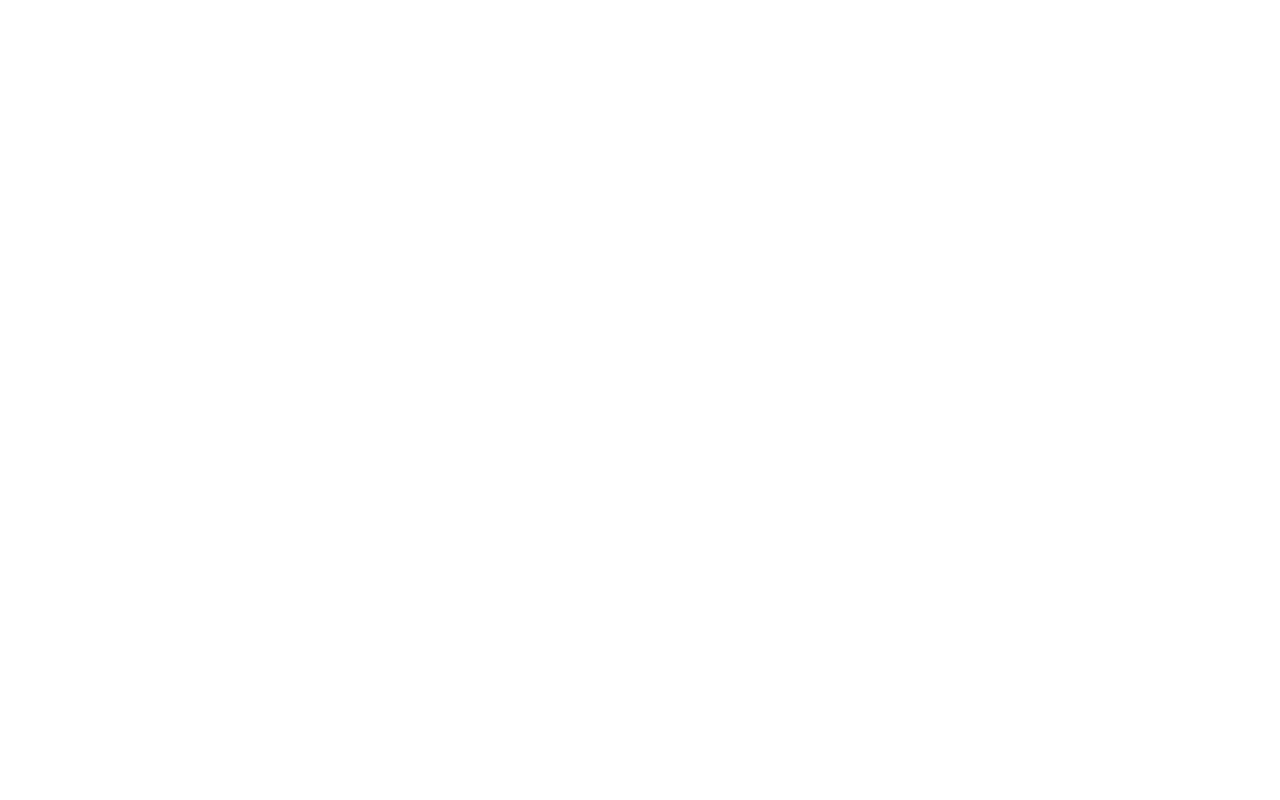
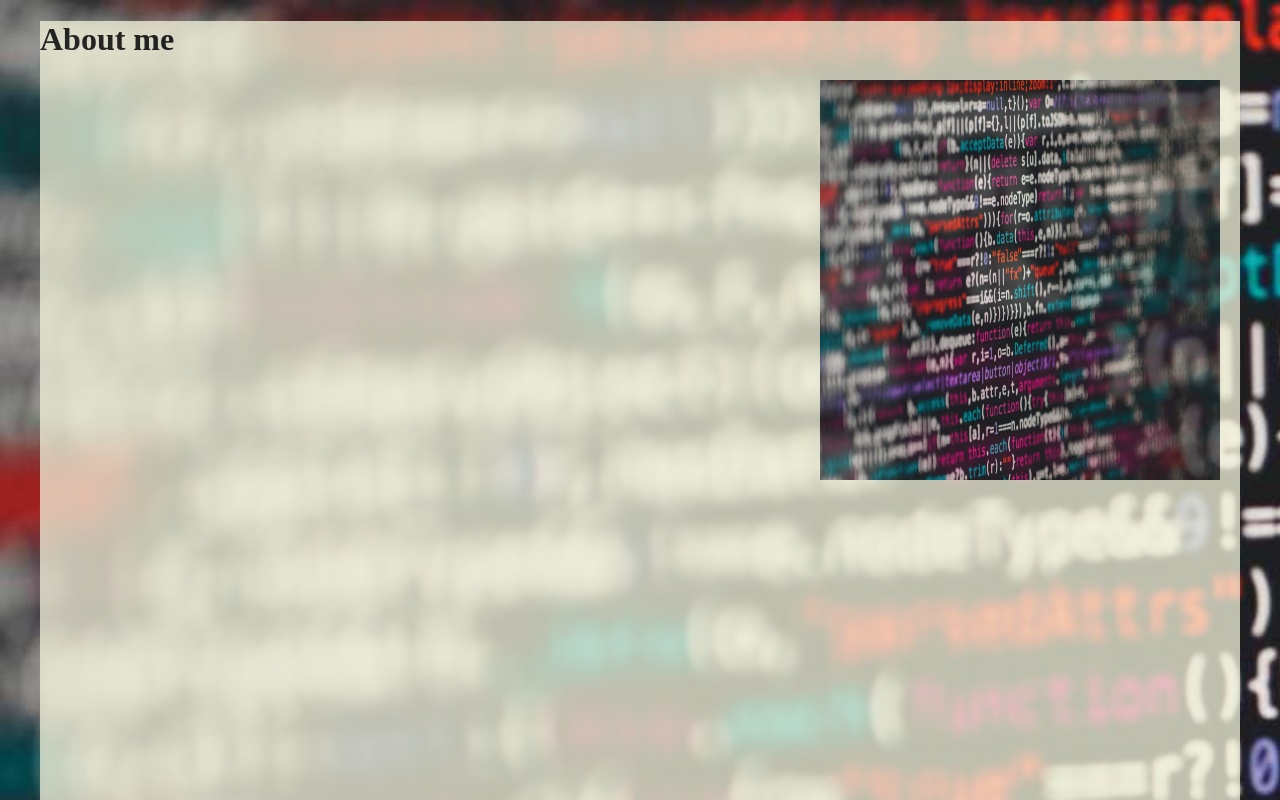
Before and after one commit to Adr1ni/tecsup-s2, a plain HTML site: page trabajo-propuesto/index.html in a window 1280 px wide. Shown: the top 800 px of the page. Drawn offline with Linux system fonts and the light colour scheme.

Commit message:
Avance del trabajo propuesto

```diff
--- a/trabajo-propuesto/index.html
+++ b/trabajo-propuesto/index.html
@@ -4,10 +4,17 @@
     <meta charset="UTF-8">
     <meta http-equiv="X-UA-Compatible" content="IE=edge">
     <meta name="viewport" content="width=device-width, initial-scale=1.0">
-    <title>Document</title>
+    <title>Adriano Gongora</title>
     <link rel="stylesheet" href="style.css">
 </head>
 <body>
-
+    <div id="container">
+        <h1>About me</h1>
+        <p></p>
+        <img src="algoritmos-inteligentes-para-combatir-el-crimen-mejor-que-en-breaking-bad.jpg" alt="">
+    </div>
+    <br>
+    <div id="container"></div>
+    <footer><p>© 2023 Adriano Gongora</p></footer>
 </body>
 </html>
--- a/trabajo-propuesto/style.css
+++ b/trabajo-propuesto/style.css
@@ -0,0 +1,28 @@
+body{
+    background-image: url(algoritmos-inteligentes-para-combatir-el-crimen-mejor-que-en-breaking-bad.jpg);
+    background-repeat: no-repeat;
+    background-size: cover;
+}
+
+#container{
+    background-color: beige;
+    opacity: 0.75;
+    position: relative;
+    width: 1200px;
+    height: 800px;
+    margin: 0 auto;
+}
+
+img{
+    float: right;
+    padding-right: 20px;
+    width: 400px;
+    height: 400px;
+}
+
+footer {
+    background-color: #beb487;
+    padding: 10px;
+    color: #000000;
+    text-align: center;
+}
```
Also changed, not shown: trabajo-propuesto/algoritmos-inteligentes-para-combatir-el-crimen-mejor-que-en-breaking-bad.jpg (added), 1 other file.
